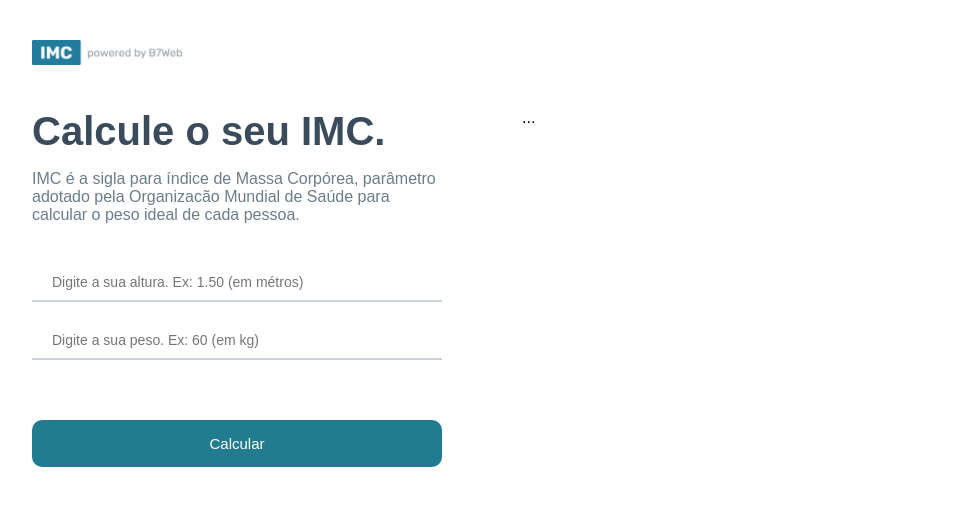
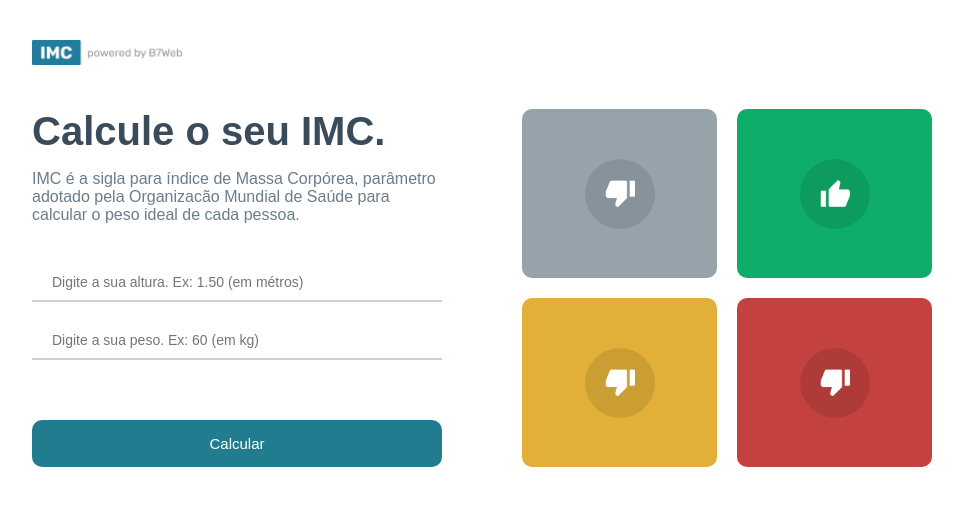
Before and after one commit to Feelps333/app-calc-imc, a React (Create React App) app: page / in a window 1280 px wide. Shown: the top 506 px of the page, without its empty margins (158-1121 px from the left). Built offline with nearby package versions, Linux system fonts and the light colour scheme.

Commit message:
version.1.0.4

```diff
--- a/src/App.module.css
+++ b/src/App.module.css
@@ -54,4 +54,11 @@ body {
 .container .rightSide {
   flex: 1;
   margin-left: 40px;
+  display: flex;
 }
+.container .rightSide .grid {
+  flex: 1;
+  display: grid;
+  grid-template-columns: repeat(2, 1fr);
+  gap: 20px;
+}
--- a/src/App.tsx
+++ b/src/App.tsx
@@ -1,7 +1,8 @@
 import styles from './App.module.css';
-import poweredImage from './assets/powered.png'
-import { useState } from 'react'
-import { calculateImc, levels} from './helpers/imc'
+import poweredImage from './assets/powered.png';
+import { useState } from 'react';
+import { calculateImc, levels} from './helpers/imc';
+import { GridItem } from './components/GridItem';
 
 const App = () => {
   const [heightField, setHeightField] = useState<number>(0);
@@ -38,9 +39,13 @@ const App = () => {
             onChange={e => setWeightField(parseFloat(e.target.value))} />
             <button onClick={handleCalculateButton}>Calcular</button>
         </div>
-        <div className={styles.rightSide}>...</div>
+        <div className={styles.rightSide}>
+          <div className={styles.grid}>
+          {levels.map((item, key) => (
+            <GridItem key={key} item={item} />
+          ))}</div>
+        </div>
       </div>
     </div>
-  )
-}
+  )}
 export default App;
--- /dev/null
+++ b/src/components/GridItem/GridItem.module.css
@@ -0,0 +1,19 @@
+.main {
+  flex: 1;
+  color: #fff;
+  border-radius: 10px;
+  display: flex;
+  justify-content: center;
+  align-items: center;
+  flex-direction: column;
+  padding: 20px;
+}
+.gridIcon {
+  width: 70px;
+  height: 70px;
+  border-radius: 50%;
+  background-color: rgba(0, 0, 0, .1);
+  display: flex;
+  justify-content: center;
+  align-items: center;
+}
--- /dev/null
+++ b/src/components/GridItem/index.tsx
@@ -0,0 +1,20 @@
+import { Level } from "../../helpers/imc";
+import styles from './GridItem.module.css';
+import upImage from '../../assets/up.png'
+import downImage from '../../assets/down.png'
+
+type Props = {
+  item: Level;
+};
+
+export const GridItem = ({ item }: Props) => {
+  return (
+    <div className={styles.main} style={{ background: item.color}}>
+      <div className={styles.gridIcon}>
+       <img src={item.icon === 'up' ? upImage : downImage} alt="" width="30" />
+      </div>
+      <div className={styles.gridTitle}></div>
+      <div className={styles.gridInfo}></div>
+    </div>
+  )
+}
```
